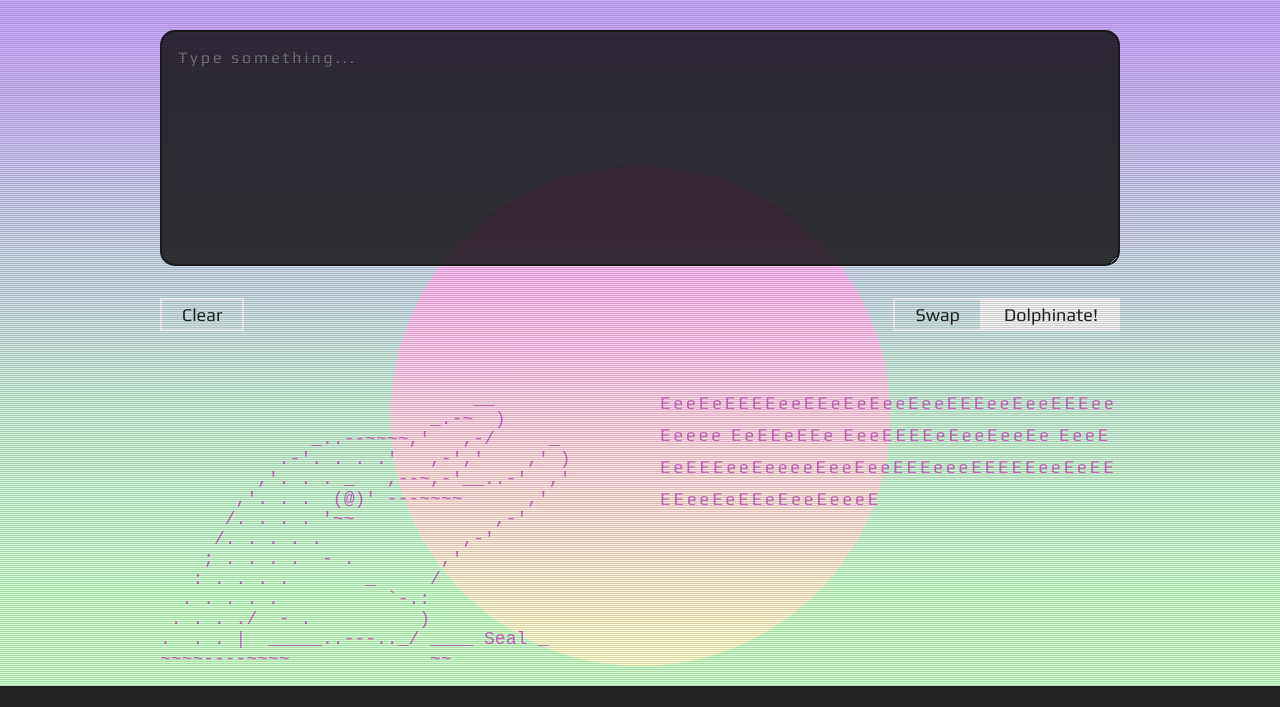
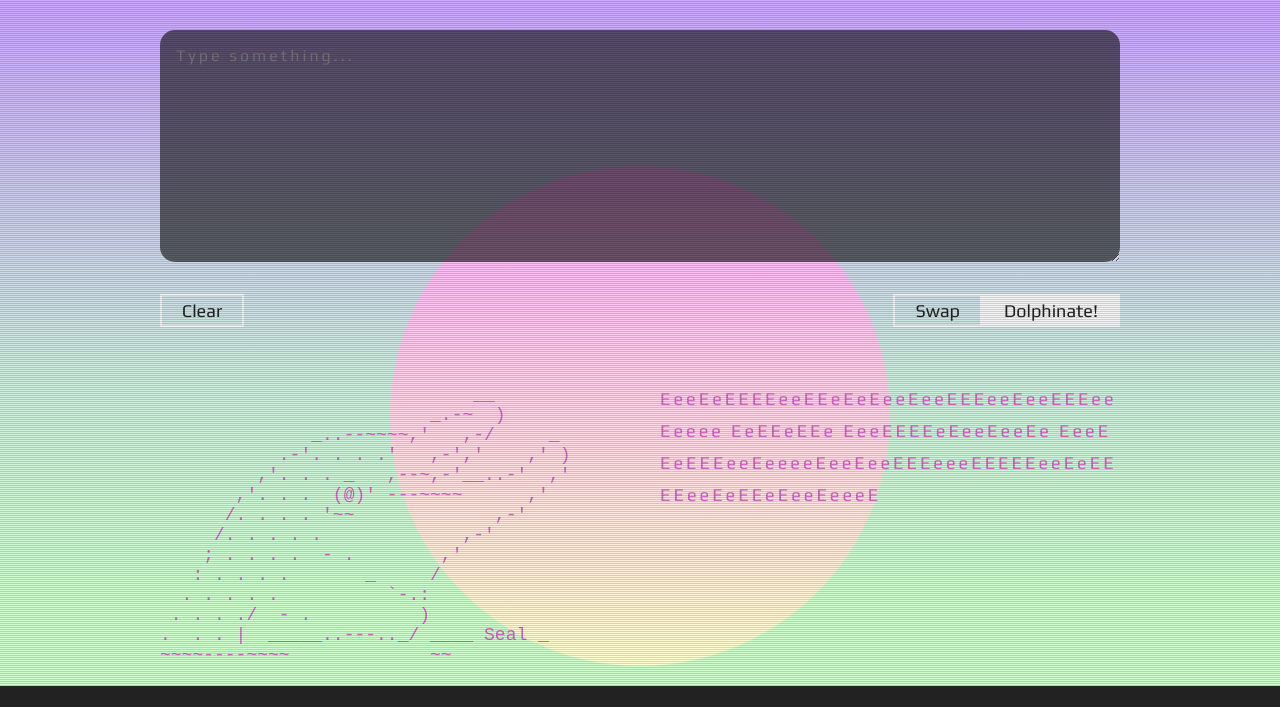
Before and after one commit to valdelaseras/dolphinator, a website: page index.html in a window 1280 px wide. Shown: the part 114-821 px from the top of the page. Drawn offline with Linux system fonts and the light colour scheme.

Commit message:
slight styling adjustments

```diff
--- a/styles/scss/components/_form.scss
+++ b/styles/scss/components/_form.scss
@@ -15,8 +15,8 @@ form {
 /*@start textarea*/
 textarea {
     //border: 4px solid mediumvioletred;
-    background-color: rgba(11,11,11,.8);
-    border: 2px solid #1c1c1c;
+    background-color: rgba(11,11,11,.6);
+    border: none;
     border-radius: 15px;
     padding: 1rem;
     margin-bottom: 1.5rem;
```
Also changed, not shown: styles/css/index.css.
